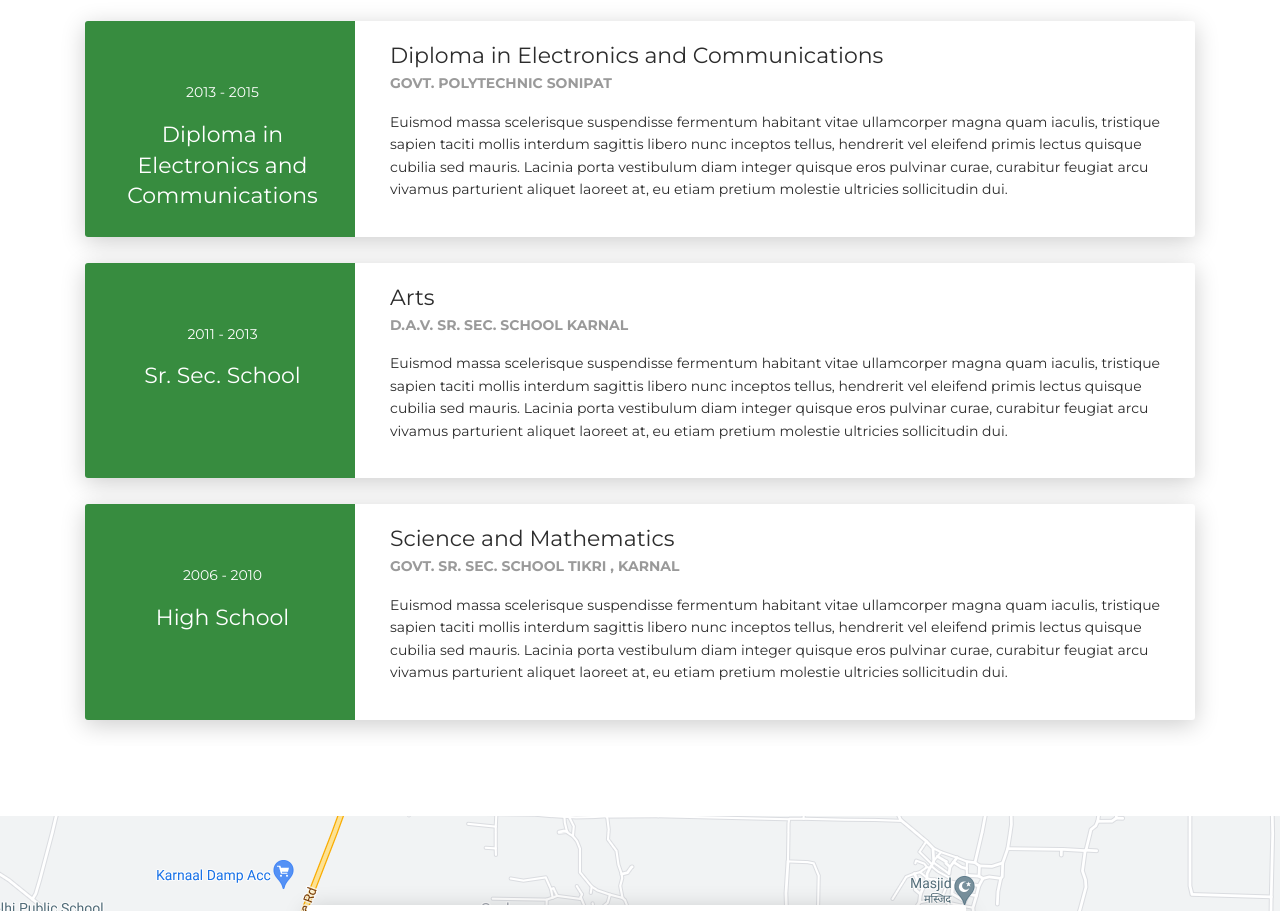
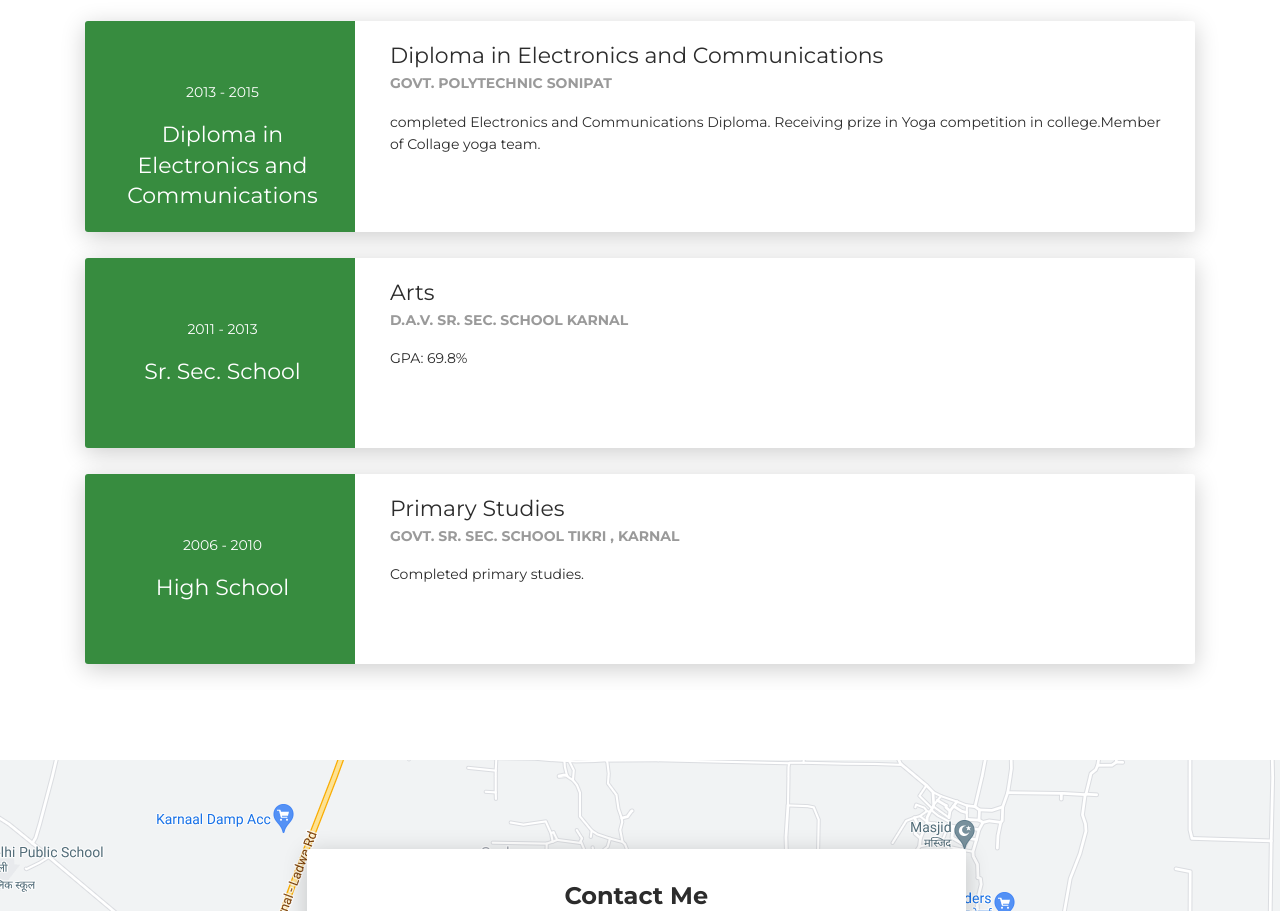
Before and after one commit to sandyprsnl/aboutMe, a plain HTML site: page index.html in a window 1280 px wide. Shown: the part 2411-3322 px from the top of the page. Drawn offline with Linux system fonts and the light colour scheme.

Commit message:
education section
update education section

```diff
--- a/index.html
+++ b/index.html
@@ -466,11 +466,7 @@ Achieved management recognition by designing and implementing special project du
                 <div class="card-body">
                   <div class="h5">Diploma in Electronics and Communications</div>
                   <p class="category">Govt. Polytechnic Sonipat</p>
-                  <p>Euismod massa scelerisque suspendisse fermentum habitant vitae ullamcorper magna quam iaculis,
-                    tristique sapien taciti mollis interdum sagittis libero nunc inceptos tellus, hendrerit vel eleifend
-                    primis lectus quisque cubilia sed mauris. Lacinia porta vestibulum diam integer quisque eros
-                    pulvinar curae, curabitur feugiat arcu vivamus parturient aliquet laoreet at, eu etiam pretium
-                    molestie ultricies sollicitudin dui.</p>
+                  <p>completed  Electronics and Communications Diploma. Receiving prize in Yoga competition in college.Member of Collage yoga team.</p>
                 </div>
               </div>
             </div>
@@ -487,11 +483,7 @@ Achieved management recognition by designing and implementing special project du
                 <div class="card-body">
                   <div class="h5">Arts</div>
                   <p class="category">D.A.V. Sr. Sec. School karnal</p>
-                  <p>Euismod massa scelerisque suspendisse fermentum habitant vitae ullamcorper magna quam iaculis,
-                    tristique sapien taciti mollis interdum sagittis libero nunc inceptos tellus, hendrerit vel eleifend
-                    primis lectus quisque cubilia sed mauris. Lacinia porta vestibulum diam integer quisque eros
-                    pulvinar curae, curabitur feugiat arcu vivamus parturient aliquet laoreet at, eu etiam pretium
-                    molestie ultricies sollicitudin dui.</p>
+                  <p>GPA: 69.8%</p>
                 </div>
               </div>
             </div>
@@ -506,13 +498,9 @@ Achieved management recognition by designing and implementing special project du
               </div>
               <div class="col-md-9" data-aos="fade-left" data-aos-offset="50" data-aos-duration="500">
                 <div class="card-body">
-                  <div class="h5">Science and Mathematics</div>
+                  <div class="h5">Primary Studies</div>
                   <p class="category">Govt. Sr. Sec. School Tikri , Karnal</p>
-                  <p>Euismod massa scelerisque suspendisse fermentum habitant vitae ullamcorper magna quam iaculis,
-                    tristique sapien taciti mollis interdum sagittis libero nunc inceptos tellus, hendrerit vel eleifend
-                    primis lectus quisque cubilia sed mauris. Lacinia porta vestibulum diam integer quisque eros
-                    pulvinar curae, curabitur feugiat arcu vivamus parturient aliquet laoreet at, eu etiam pretium
-                    molestie ultricies sollicitudin dui.</p>
+                  <p>Completed primary studies.</p>
                 </div>
               </div>
             </div>
```
